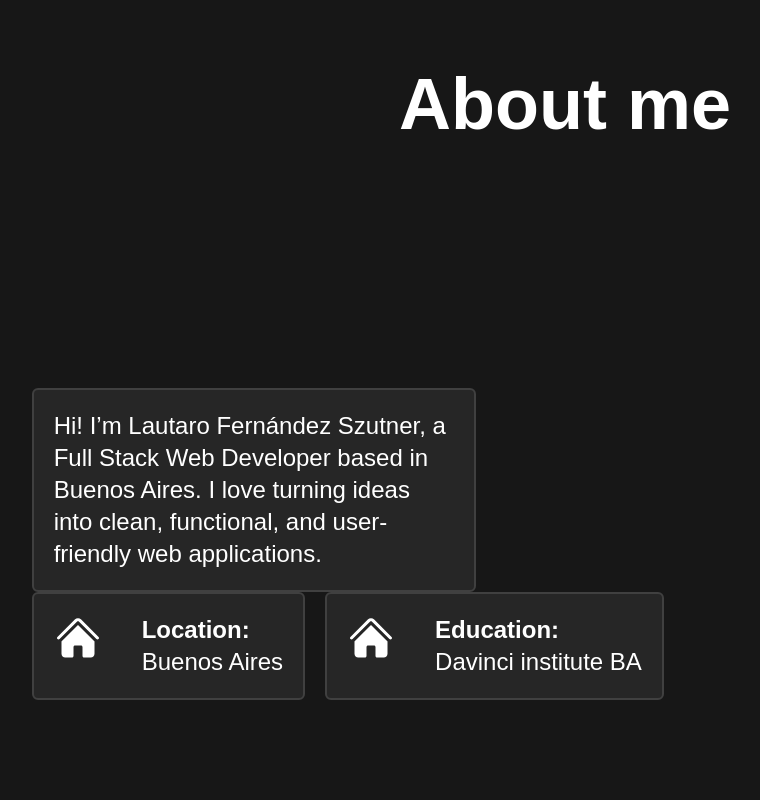
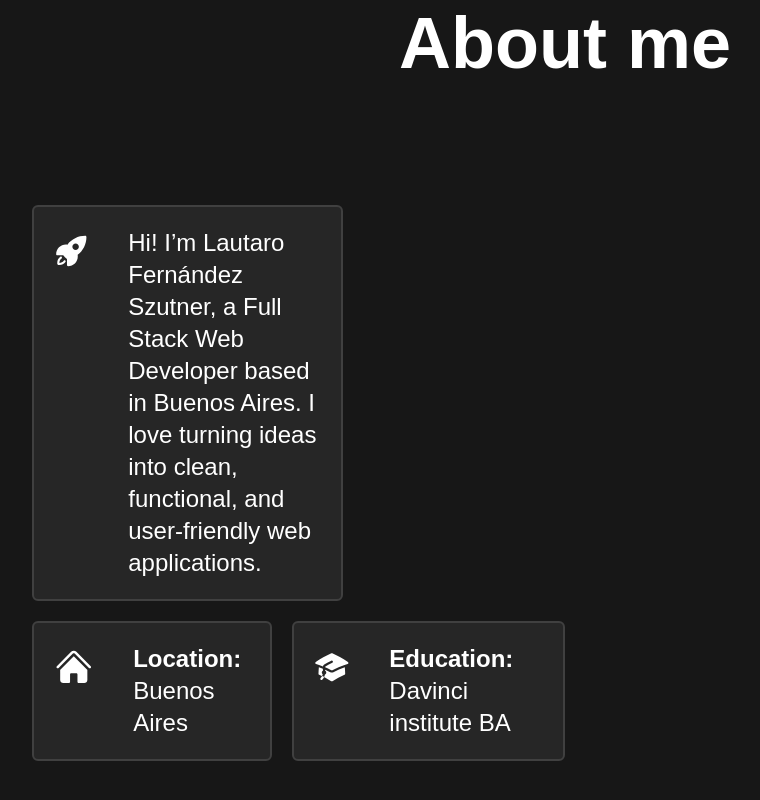
Before and after one commit to Lau-szutner/Lau-Szutner-Portfolio, a React (Vite) app: page / in a window 1280 px wide. Shown: the part 1696-2496 px from the top of the page, without its empty margins (75-835 px from the left). Built offline with nearby package versions, Linux system fonts and the light colour scheme; a web font is replaced by a local one.

Commit message:
componentes nuevos

```diff
--- /dev/null
+++ b/src/assets/About/Education.tsx
@@ -0,0 +1,27 @@
+import React from 'react';
+
+export default function Education(props: React.SVGProps<SVGSVGElement>) {
+  return (
+    <svg
+      width="48"
+      height="48"
+      viewBox="0 0 24 24"
+      fill="none"
+      xmlns="http://www.w3.org/2000/svg"
+      {...props} // 👈 Esto permite pasar props como className, style, etc.
+    >
+      <path
+        d="M11.6998 2.80529C11.8912 2.72164 12.1089 2.72164 12.3003 2.80529C16.0192 4.43011 19.5437 6.41637 22.8295 8.71956C23.0673 8.88623 23.1875 9.1752 23.1381 9.46135C23.0887 9.7475 22.8785 9.97941 22.5986 10.0567C21.9137 10.2457 21.2347 10.4494 20.5618 10.6663C17.8307 11.5471 15.2018 12.6554 12.6972 13.9688L12.6939 13.9705C12.5803 14.0301 12.467 14.09 12.354 14.1504C12.1331 14.2684 11.8679 14.2684 11.6471 14.1504C11.533 14.0895 11.4186 14.0289 11.3039 13.9688C10.0655 13.3193 8.79658 12.7201 7.5 12.1736V11.95C7.5 11.8186 7.56742 11.702 7.67173 11.6389C9.17685 10.727 10.7294 9.88565 12.3247 9.11936C12.6981 8.94002 12.8554 8.49195 12.6761 8.11858C12.4967 7.7452 12.0486 7.58791 11.6753 7.76725C10.036 8.55463 8.44086 9.41909 6.89449 10.3559C6.44111 10.6306 6.13632 11.0801 6.03607 11.5838C5.18115 11.2549 4.31499 10.9486 3.43829 10.6659C2.76546 10.4489 2.08644 10.2457 1.40154 10.0567C1.12162 9.9794 0.911461 9.74749 0.86204 9.46134C0.812619 9.17519 0.932824 8.88622 1.17061 8.71955C4.45645 6.41636 7.98097 4.43011 11.6998 2.80529Z"
+        fill="currentColor"
+      />
+      <path
+        d="M13.0609 15.4734C15.4997 14.1703 18.0621 13.0687 20.7258 12.1906C20.8601 13.6054 20.9458 15.0343 20.9813 16.4755C20.9889 16.7847 20.8059 17.0669 20.5205 17.1861C17.6693 18.3764 14.9574 19.834 12.4159 21.5277C12.1641 21.6955 11.836 21.6955 11.5841 21.5277C9.04267 19.834 6.33073 18.3764 3.4796 17.1861C3.19416 17.0669 3.01116 16.7847 3.01878 16.4755C3.05429 15.0342 3.14001 13.6052 3.27427 12.1903C4.19527 12.4938 5.10415 12.8242 6 13.1803V14.4507C5.55165 14.71 5.25 15.1948 5.25 15.75C5.25 16.2453 5.49008 16.6846 5.86022 16.9577C5.7707 17.3383 5.63822 17.7108 5.46277 18.0675C5.91546 18.2811 6.36428 18.5017 6.8091 18.7289C7.06243 18.2137 7.24612 17.6729 7.36014 17.1207C7.88449 16.887 8.25 16.3612 8.25 15.75C8.25 15.1948 7.94835 14.71 7.5 14.4507V13.8059C8.6714 14.3177 9.81885 14.8743 10.9402 15.4734C11.6028 15.8274 12.3983 15.8274 13.0609 15.4734Z"
+        fill="currentColor"
+      />
+      <path
+        d="M4.46222 19.4623C4.88136 19.0432 5.21502 18.5711 5.46277 18.0675C5.91546 18.2811 6.36428 18.5017 6.8091 18.7289C6.49055 19.3768 6.06164 19.9842 5.52288 20.523C5.22999 20.8158 4.75512 20.8158 4.46222 20.523C4.16933 20.2301 4.16933 19.7552 4.46222 19.4623Z"
+        fill="currentColor"
+      />
+    </svg>
+  );
+}
--- /dev/null
+++ b/src/assets/About/Rocket.tsx
@@ -0,0 +1,25 @@
+import React from 'react';
+
+export default function Rocket(props: React.SVGProps<SVGSVGElement>) {
+  return (
+    <svg
+      width="48"
+      height="48"
+      viewBox="0 0 24 24"
+      fill="none"
+      xmlns="http://www.w3.org/2000/svg"
+      {...props} // 👈 Permite pasar className, style, etc.
+    >
+      <path
+        fillRule="evenodd"
+        clipRule="evenodd"
+        d="M9.315 7.58365C12.1956 3.88296 16.6946 1.50021 21.75 1.5C21.9489 1.49999 22.1397 1.57901 22.2803 1.71966C22.421 1.86031 22.5 2.05108 22.5 2.25C22.5 7.30564 20.1173 11.805 16.4165 14.6859C16.4715 15.0329 16.5 15.3883 16.5 15.75C16.5 19.4779 13.4779 22.5 9.75 22.5C9.33579 22.5 9 22.1642 9 21.75V17.6185C8.99075 17.6118 8.98163 17.6049 8.97264 17.5978C8.02063 16.8429 7.15799 15.9803 6.40312 15.0282C6.39577 15.019 6.38866 15.0096 6.38179 15H2.25C1.83579 15 1.5 14.6642 1.5 14.25C1.5 10.5221 4.52208 7.5 8.25 7.5C8.61198 7.5 8.96772 7.52856 9.315 7.58365ZM15 6.75C13.7574 6.75 12.75 7.75736 12.75 9C12.75 10.2426 13.7574 11.25 15 11.25C16.2426 11.25 17.25 10.2426 17.25 9C17.25 7.75736 16.2426 6.75 15 6.75Z"
+        fill="currentColor"
+      />
+      <path
+        d="M5.26036 17.2418C5.59237 16.9942 5.66074 16.5242 5.41306 16.1922C5.16539 15.8602 4.69546 15.7918 4.36345 16.0395C3.08209 16.9954 2.25 18.5256 2.25 20.2499C2.25 20.5255 2.27129 20.7966 2.31246 21.0615C2.36259 21.3842 2.61574 21.6373 2.93842 21.6875C3.20336 21.7286 3.47445 21.7499 3.75 21.7499C5.47434 21.7499 7.00452 20.9178 7.9604 19.6365C8.20808 19.3045 8.13971 18.8345 7.8077 18.5869C7.47569 18.3392 7.00576 18.4075 6.75809 18.7396C6.07313 19.6577 4.98081 20.2499 3.75 20.2499C3.75 19.0191 4.34218 17.9268 5.26036 17.2418Z"
+        fill="currentColor"
+      />
+    </svg>
+  );
+}
--- a/src/components/about/AboutMe.tsx
+++ b/src/components/about/AboutMe.tsx
@@ -1,6 +1,7 @@
 import React from 'react';
 import HomeIcon from '../../assets/About/HomeIcon';
-
+import Education from '../../assets/About/Education';
+import Rocket from '../../assets/About/Rocket';
 import AboutMeCard from './AboutMeCard';
 const AboutMe: React.FC = () => {
   return (
@@ -9,11 +10,13 @@ const AboutMe: React.FC = () => {
       <h2 className="text-4xl sm:text-6xl md:text-7xl font-bold text-center w-full mb-15">
         About me
       </h2>
-      <div className="w-10/12 ">
+      <div className="w-10/12 grid grid-cols-2">
+        <div className="grid gap-5">
           <AboutMeCard
             titleBold=""
             body="Hi! I’m Lautaro Fernández Szutner, a Full Stack Web Developer based in Buenos Aires. I love turning ideas into clean, functional, and user-friendly web applications."
-          width="w-5/12"
+            width="w-7/12"
+            icon={<Rocket />}
           ></AboutMeCard>
           <div className="flex gap-5">
             <AboutMeCard
@@ -27,8 +30,9 @@ const AboutMe: React.FC = () => {
               titleBold="Education:"
               body="Davinci institute BA"
               width="w-fit"
-            icon={<HomeIcon />} // 👈 Aquí pasas el ícono
+              icon={<Education />} // 👈 Aquí pasas el ícono
             ></AboutMeCard>
+          </div>
         </div>
       </div>
     </div>
```
Lines whose indentation alone changed are shown as unchanged.
